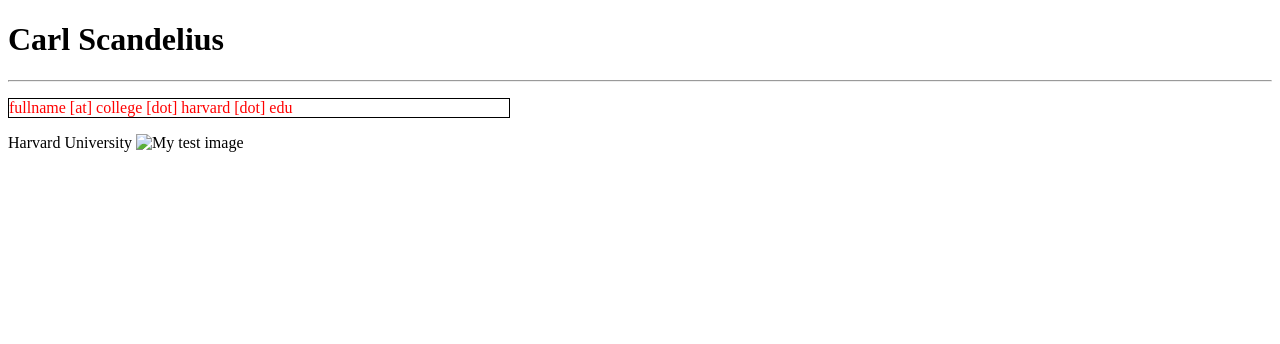
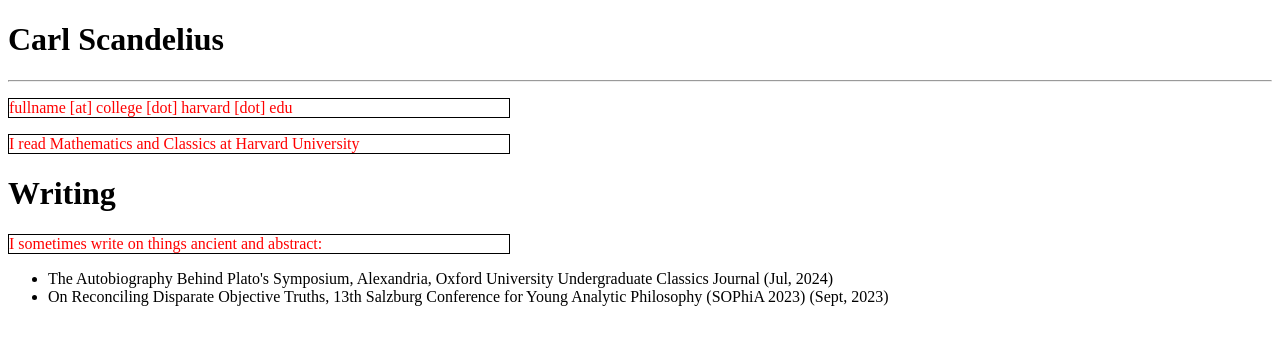
Before and after one commit to alog-ia/alog-ia.github.io, a plain HTML site: page index.html in a window 1280 px wide. Drawn offline with Linux system fonts and the light colour scheme; files that its build step writes are made by us from their sources.

Commit message:
Update index.html

```diff
--- a/index.html
+++ b/index.html
@@ -10,7 +10,12 @@
     <h1> Carl Scandelius </h1>
     <hr>
     <p> fullname [at] college [dot] harvard [dot] edu </p>
-    Harvard University
-    <img src="" alt="My test image" />
+    <p> I read Mathematics and Classics at Harvard University </p>
+    <h1> Writing </h1>
+    <p> I sometimes write on things ancient and abstract: </p>
+    <ul>
+      <li>The Autobiography Behind Plato's Symposium, Alexandria, Oxford University Undergraduate Classics Journal (Jul, 2024)</li>
+      <li>On Reconciling Disparate Objective Truths, 13th Salzburg Conference for Young Analytic Philosophy (SOPhiA 2023) (Sept, 2023)</li>
+    </ul>
   </body>
 </html>
```
